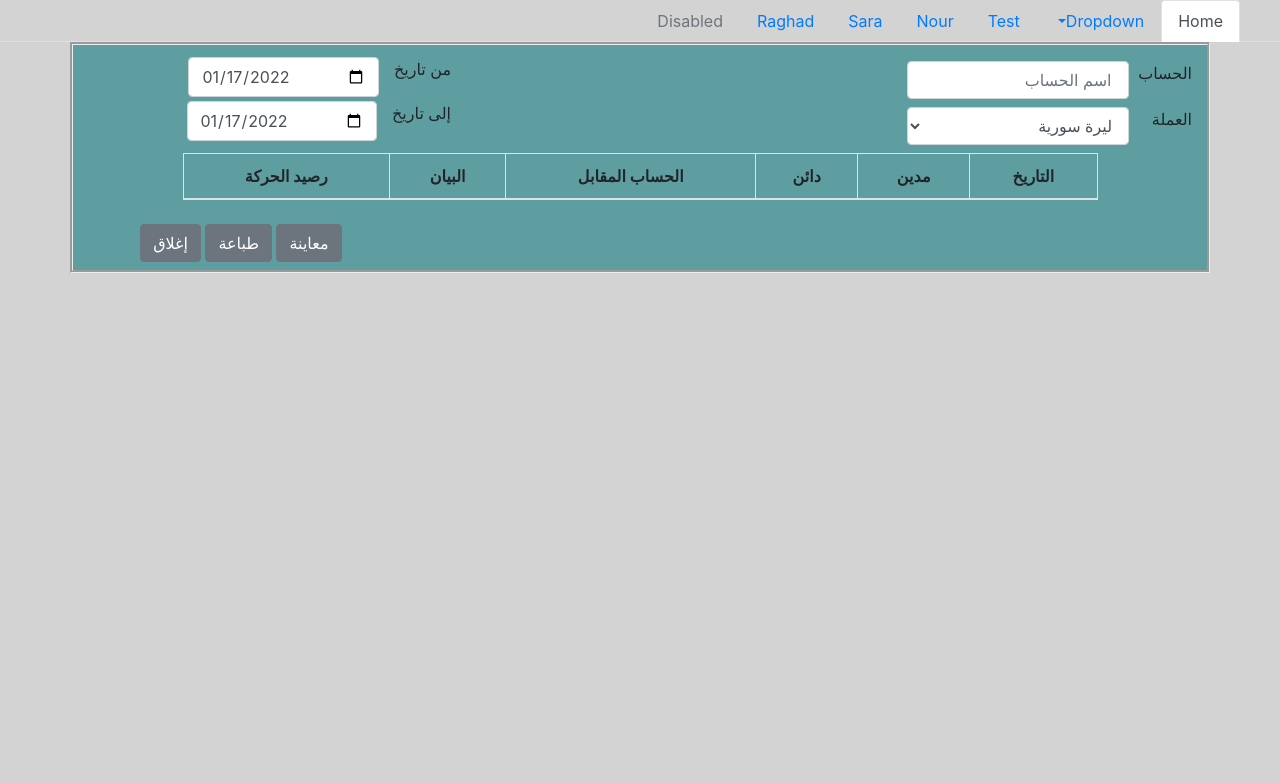
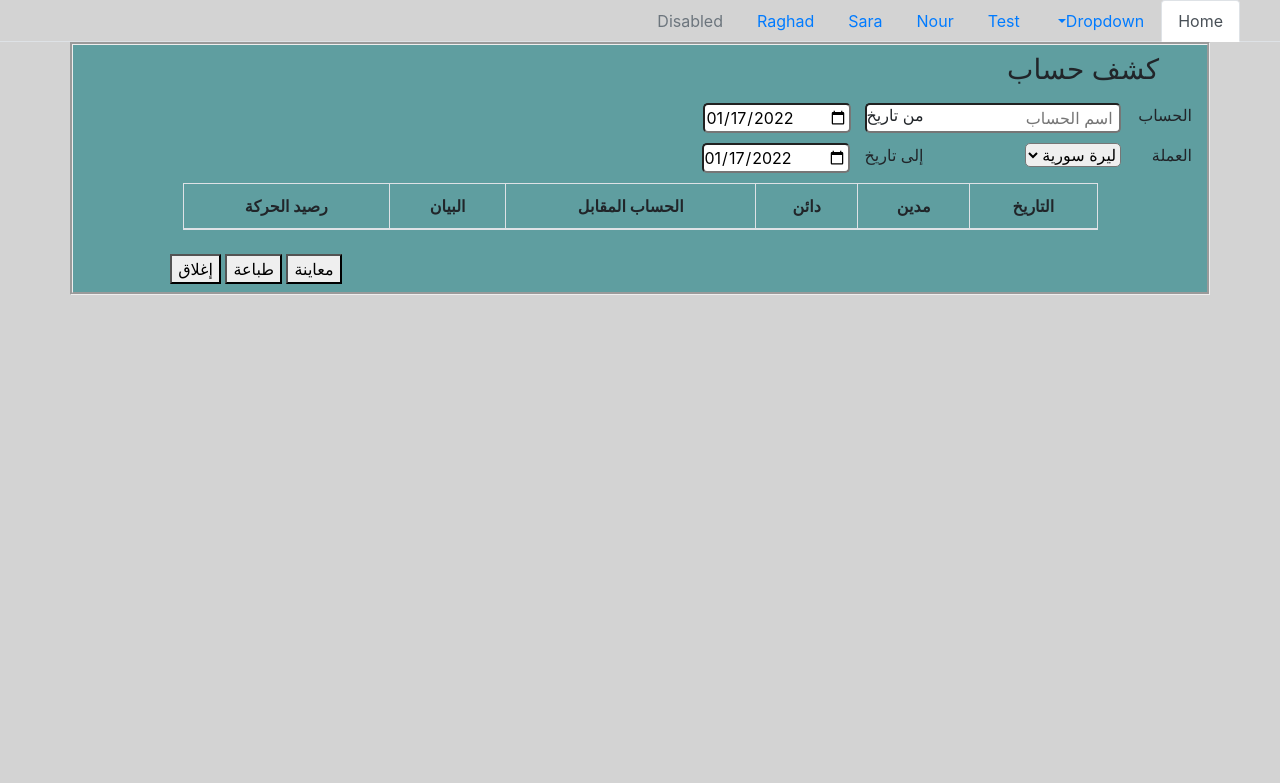
Before and after one commit to mohannadsy/www_alhal, a PHP site: page /accountStatment.php in a window 1280 px wide. Shown: the top 783 px of the page. Run offline with PHP 8.4, Linux system fonts and the light colour scheme; data comes from the database, SQL or seed files in the repository; lists and menus that the app fills with data are empty.

Commit message:
item comissionnn

```diff
--- a/accountStatment.php
+++ b/accountStatment.php
@@ -14,10 +14,18 @@ include('include/nav.php');
         body{
             text-align: right;
             background-color:LightGray;
+            justify-content:center ;
         }
         .container{
             background-color: #5F9EA0;
             border-style:groove;
+
+        }
+        #account_name{
+            border-radius: 5px;
+        }
+        #from-date,#to-date,#syrian-bounds{
+            border-radius: 5px;
 
         }
     </style>
@@ -26,39 +34,42 @@ include('include/nav.php');
 <body>
     <form action="" method="post">
         <div class="container">
-            <div class="row py-2">
-                <div class="col-8 " >
-                    <div class="row py-2">
-                        <label for="" class=" col-md-1 form-label"> الحساب</label>
-                        <div class="col-md-4 has-validation">
-                            <input class="account_auto form-control" type="text" name="account" id="" value="<?php if(isset($_POST['account'])) echo $_POST['account'] ?>"
+        <div class="row justify-content-start px-5 py-2">
+                    <h3> كشف حساب </h3>
+                </div>
+            <div class="row">
+                <div class="col-3 "  >
+                    <div class="row ">
+                        <label for="" class=" col-md-3 form-label"> الحساب</label>
+                        <div class="col-md-9  has-validation">
+                            <input class="account_auto " type="text" name="account" id="account_name" value="<?php if(isset($_POST['account'])) echo $_POST['account'] ?>"
                                     onclick="this.value=''" placeholder=" اسم الحساب" required >
                             <div class="invalid-feedback">اسم الحساب الخاص بك مطلوب</div>
                         </div>
                     </div>
 
-                    <div class="row">
-                        <label for="" class=" col-md-1 form-label">العملة </label>
-                        <div class="col-md-4">
-                            <select name="currency" class="form-control">
-                                <option value="syrian-bounds">ليرة سورية</option>
+                    <div class="row py-2">
+                        <label for="" class=" col-md-3 form-label">العملة </label>
+                        <div class="col-md-8">
+                            <select name="currency" id="syrian-bounds" >
+                                <option value="syrian-bounds" >ليرة سورية</option>
                             </select>
                         </div>
                     </div>
 
                 </div>
                 <div class="col-4">
-                    <div class="row py-1">
-                        <label for="from_date">من تاريخ</label>
-                        <div class="col-md-7">
-                            <input type="date" name="from_date" class="form-control" min="" max=""
+                    <div class="row ">
+                        <label for="from_date " >من تاريخ</label>
+                        <div class="col-md-6">
+                            <input type="date" name="from_date" id="from-date"  min="" max=""
                                 value="<?php if(isset($_POST['from_date'])) echo $_POST['from_date']; else echo date('Y-m-d') ?>">
                         </div>
                     </div>
-                    <div class="row ">
-                        <label for="to_date">إلى تاريخ</label>
-                        <div class="col-md-7">
-                            <input type="date" name="to_date" class="form-control" id="" min="" max=""
+                    <div class="row py-2">
+                        <label for="to_date" >إلى تاريخ</label>
+                        <div class="col-md-6">
+                            <input type="date" name="to_date"  id="to-date" min="" max=""
                                 value="<?php if(isset($_POST['to_date'])) echo $_POST['to_date']; else echo date('Y-m-d') ?>">
                         </div>
                     </div>
@@ -153,9 +164,9 @@ include('include/nav.php');
             </div>
             <div class="row justify-content-end py-2">
                 <div class="col-3">
-                    <button type="submit" class="btn btn-secondary" name="view">معاينة</button>
-                    <button type="submit" name="" class="btn btn-secondary">طباعة</button>
-                    <button type="submit"class="btn btn-secondary">إغلاق</button>
+                    <button type="submit"  name="view">معاينة</button>
+                    <button type="submit" name="" >طباعة</button>
+                    <button type="submit">إغلاق</button>
 
                 </div>
             </div>
--- a/category_card.php
+++ b/category_card.php
@@ -51,7 +51,7 @@ include('include/nav.php');
                 <div id="category_col" class="col-sm-10 col-md-8 py-5">
 
                     <div class="form-group row">
-                        <label for="code" class="col-md-4 col-form-label text-md-right">رمز الصنف</label>
+                        <label for="code" class="col-md-2 col-form-label text-md-right">رمز الصنف</label>
                         <div class="col-md-6">
                             <input value="<?php
                                             if (isset($_GET['id'])) echo $category['code'];
@@ -61,14 +61,14 @@ include('include/nav.php');
                     </div>
 
                     <div class="form-group row">
-                        <label for="name" class="col-md-4 col-form-label text-md-right">اسم الصنف</label>
+                        <label for="name" class="col-md-2 col-form-label text-md-right">اسم الصنف</label>
                         <div class="col-md-6">
                             <input value="<?php if (isset($_GET['id'])) echo $category['name']; ?>" type="text" class="form-control" name="name" required autofocus>
                         </div>
                     </div>
 
                     <div class="form-group row">
-                        <label for="note" class="col-md-4 col-form-label text-md-right"> ملاحظات</label>
+                        <label for="note" class="col-md-2 col-form-label text-md-right"> ملاحظات</label>
                         <div class="col-md-6">
                             <textarea type="text" id="" class="form-control" name="note"> <?php if (isset($_GET['id'])) echo $category['note']; ?></textarea>
 
```
